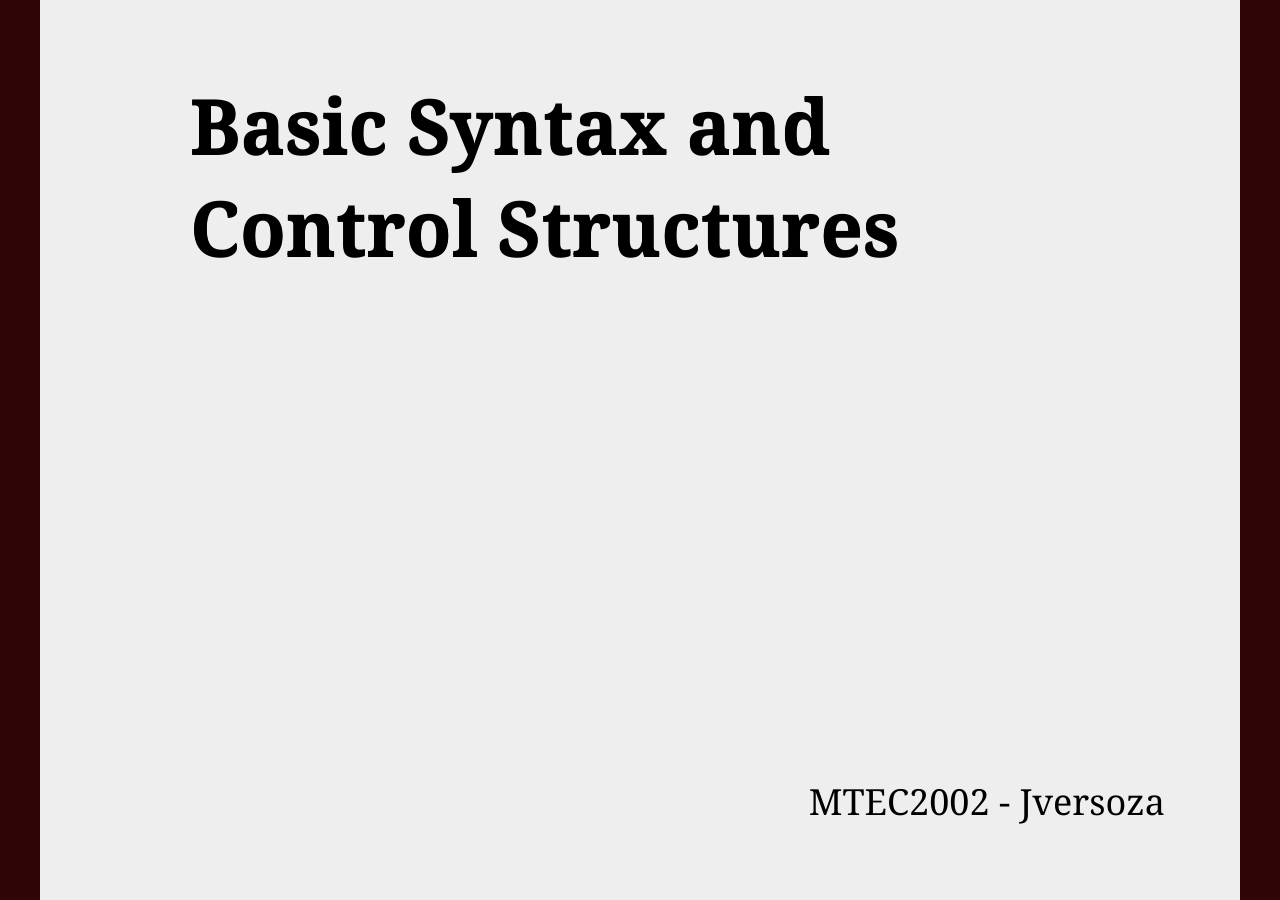
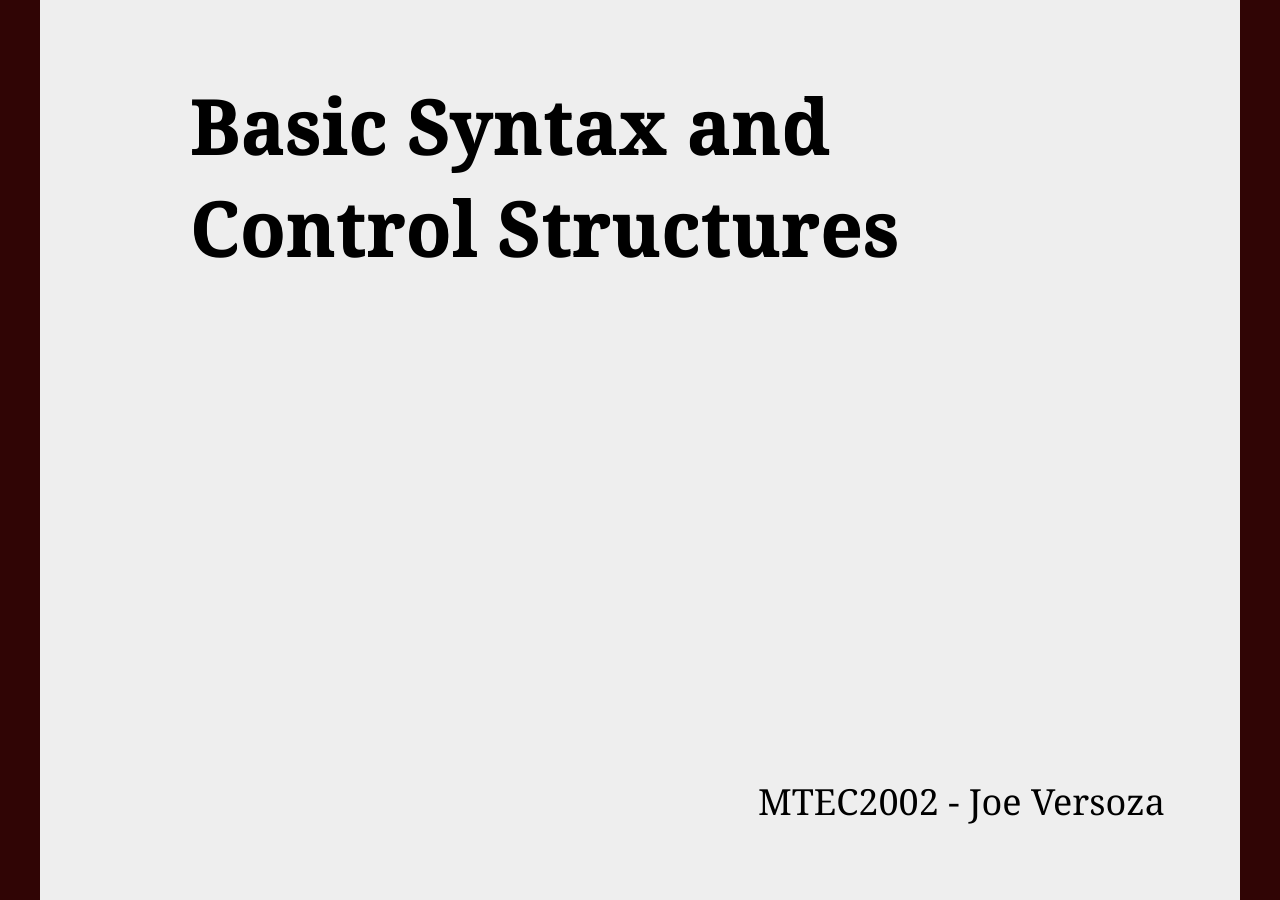
Before and after one commit to jversoza/MTEC2002, a Jekyll site: the page built from class1/slides/syntax.html, in a window 1280 px wide. Built offline with Jekyll 4.4.1, drawn with Linux system fonts in a browser that asks for light colours.

Commit message:
changes to footer of title slide

```diff
--- a/class1/slides/intro.html
+++ b/class1/slides/intro.html
@@ -4,7 +4,7 @@ title: Intro
 ---
 <section>
 	<h1>Class 1 - Introductions and Python Basics</h1>
-	<footer>MTEC2002 - Joseph Versoza </footer>
+	<footer>MTEC2002 - Joe Versoza</footer>
 </section>
 
 <section>
--- a/class1/slides/syntax.html
+++ b/class1/slides/syntax.html
@@ -4,7 +4,7 @@ title: Intro
 ---
 <section>
 	<h1>Basic Syntax and Control Structures</h1>
-	<footer>MTEC2002 - Jversoza</footer>
+	<footer>MTEC2002 - Joe Versoza</footer>
 </section>
 
 <section>
```
